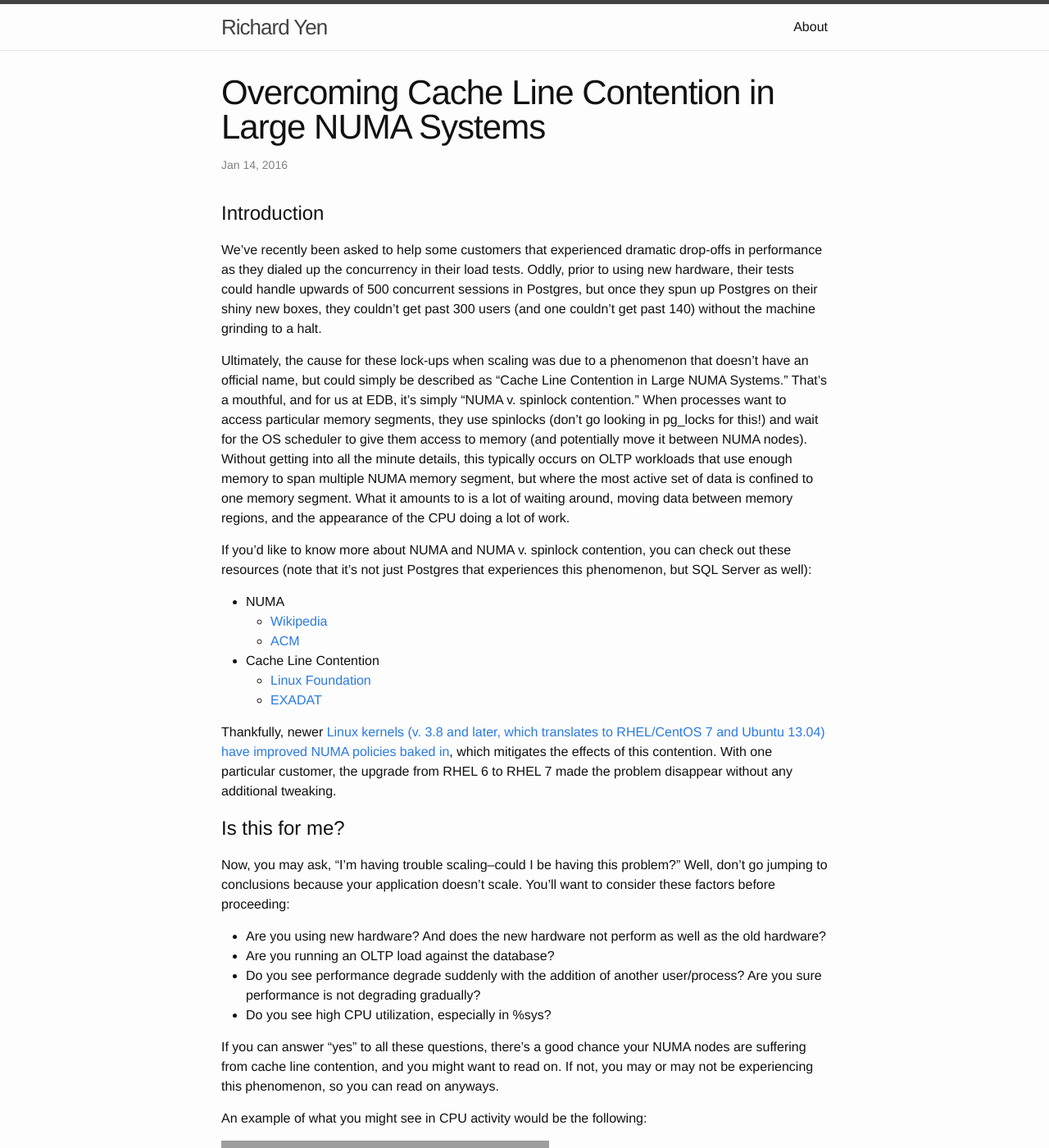
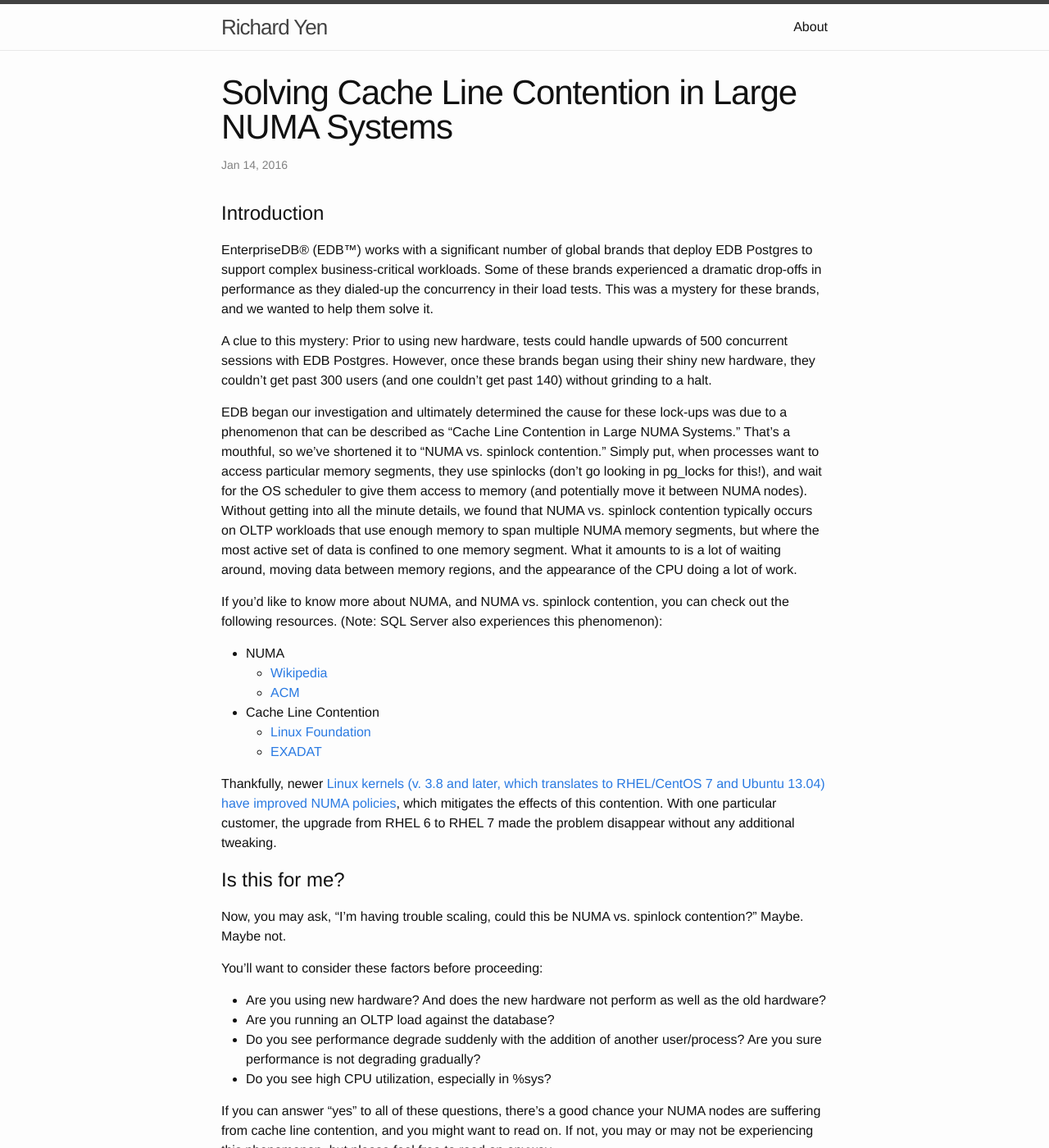
Before and after one commit to richyen/richyen.github.io, a Jekyll site: the page built from _posts/2016-01-14-numa_spinlocks_issue.markdown, in a window 1280 px wide and 1400 px high. Shown: the whole window at 82% size. Built offline with Jekyll 4.4.1, drawn with Linux system fonts in a browser that asks for light colours; some of the changed text lies outside the part shown; grey boxes are pictures that could not be loaded.

Commit message:
With R. Deger edits

```diff
--- a/_posts/2016-01-14-numa_spinlocks_issue.markdown
+++ b/_posts/2016-01-14-numa_spinlocks_issue.markdown
@@ -1,17 +1,19 @@
 ---
 layout: post
-title:  "Overcoming Cache Line Contention in Large NUMA Systems"
+title:  "Solving Cache Line Contention in Large NUMA Systems"
 date:   2016-01-14 13:01:09 -0800
 tags: NUMA CPU tuning cpuset linux PostgreSQL postgres performance scaling
 categories: postgres
 ---
 # Introduction
 
-We’ve recently been asked to help some  customers that experienced  dramatic drop-offs in performance as they dialed up the concurrency in their load tests.  Oddly, prior to using new hardware, their tests could handle upwards of 500 concurrent sessions in Postgres, but once they spun up Postgres on their shiny new boxes, they couldn’t get past 300 users (and one couldn’t get past 140) without the machine grinding to a halt.
+EnterpriseDB® (EDB™) works with a significant number of global brands that deploy EDB Postgres to support complex business-critical workloads. Some of these brands experienced a dramatic drop-offs in performance as they dialed-up the concurrency in their load tests.  This was a mystery for these brands, and we wanted to help them solve it.
 
-Ultimately, the cause for these lock-ups when scaling was due to a phenomenon that doesn’t have an official name, but could simply be described as “Cache Line Contention in Large NUMA Systems.”  That’s a mouthful, and for us at EDB, it’s simply “NUMA v. spinlock contention.”  When processes want to access particular memory segments, they use spinlocks (don’t go looking in pg_locks for this!) and wait for the OS scheduler to give them access to memory (and potentially move it between NUMA nodes).  Without getting into all the minute details, this typically occurs on OLTP workloads that use enough memory to span multiple NUMA memory segment, but where the most active set of data is confined to one memory segment.  What it amounts to is a lot of waiting around, moving data between memory regions, and the appearance of the CPU doing a lot of work.
+A clue to this mystery: Prior to using new hardware, tests could handle upwards of 500 concurrent sessions with EDB Postgres. However, once these brands began using their shiny new hardware, they couldn’t get past 300 users (and one couldn’t get past 140) without grinding to a halt.
 
-If you’d like to know more about NUMA and NUMA v. spinlock contention, you can check out these resources (note that it’s not just Postgres that experiences this phenomenon, but SQL Server as well):
+EDB began our investigation and ultimately determined the cause for these lock-ups was due to a phenomenon that can be described as “Cache Line Contention in Large NUMA Systems.” That’s a mouthful, so we’ve shortened it to “NUMA vs. spinlock contention.” Simply put, when processes want to access particular memory segments, they use spinlocks (don’t go looking in pg_locks for this!), and wait for the OS scheduler to give them access to memory (and potentially move it between NUMA nodes). Without getting into all the minute details, we found that NUMA vs. spinlock contention typically occurs on OLTP workloads that use enough memory to span multiple NUMA memory segments, but where the most active set of data is confined to one memory segment.  What it amounts to is a lot of waiting around, moving data between memory regions, and the appearance of the CPU doing a lot of work.
+
+If you’d like to know more about NUMA, and NUMA vs. spinlock contention, you can check out the following resources. (Note: SQL Server also experiences this phenomenon):
 
 - NUMA
   - [Wikipedia](https://en.wikipedia.org/wiki/Non-uniform_memory_access)
@@ -20,33 +22,35 @@
   - [Linux Foundation](https://events.linuxfoundation.org/sites/events/files/slides/linuxcon-2014-locking-final.pdf)
   - [EXADAT](http://exadat.co.uk/2015/03/21/diagnosing-spinlock-problems-by-doing-the-math/)
 
-Thankfully, newer [Linux kernels (v. 3.8 and later, which translates to RHEL/CentOS 7 and Ubuntu 13.04) have improved NUMA policies baked in](https://en.wikipedia.org/wiki/Non-uniform_memory_access#Software_support), which mitigates the effects of this contention.  With one particular customer, the upgrade from RHEL 6 to RHEL 7 made the problem disappear without any additional tweaking.
+Thankfully, newer [Linux kernels (v. 3.8 and later, which translates to RHEL/CentOS 7 and Ubuntu 13.04) have improved NUMA policies](https://en.wikipedia.org/wiki/Non-uniform_memory_access#Software_support), which mitigates the effects of this contention.  With one particular customer, the upgrade from RHEL 6 to RHEL 7 made the problem disappear without any additional tweaking.
 
 # Is this for me?
-Now, you may ask, “I’m having trouble scaling--could I be having this problem?”  Well, don’t go jumping to conclusions because your application doesn’t scale.  You’ll want to consider these factors before proceeding:
+Now, you may ask, “I’m having trouble scaling, could this be NUMA vs. spinlock contention?”  Maybe.  Maybe not.
+
+You’ll want to consider these factors before proceeding:
 
 - Are you using new hardware?  And does the new hardware not perform as well as the old hardware?
 - Are you running an OLTP load against the database?
 - Do you see performance degrade suddenly with the addition of another user/process?  Are you sure performance is not degrading gradually?
 - Do you see high CPU utilization, especially in %sys?
 
-If you can answer “yes” to all these questions, there’s a good chance your NUMA nodes are suffering from cache line contention, and you might want to read on.  If not, you may or may not be experiencing this phenomenon, so you can read on anyways.
+If you can answer “yes” to all of these questions, there’s a good chance your NUMA nodes are suffering from cache line contention, and you might want to read on.  If not, you may or may not be experiencing this phenomenon, but please feel free to read on anyway.
 
-An example of what you might see in CPU activity would be the following:
+An example of what you might see in CPU activity would be something like the following:
 
 ![CPU Graph](https://s3.amazonaws.com/f.cl.ly/items/2s471A443K3g2X2g3c1H/kronos.png?v=63ec9505)
 ![CPU Graph](https://s3.amazonaws.com/f.cl.ly/items/0y180s191m0j3L353G3b/kronos2.png?v=a273a6c1)
 ![CPU Graph](https://s3.amazonaws.com/f.cl.ly/items/3z2B3I0n3E2D0K3a340H/kronos3.png?v=f371aa8c)
 
 # Identifying the Culprit
-The way to tell for certain if your NUMA nodes are causing headaches for Postgres is by simply removing NUMA handling from your server.  If you limit your processing to one CPU socket, you won’t be passing data between memory regions, and therefore you won’t experience cache line contention.  How can you do this?  By creating a cpuset and running your Postgres server on that one cpuset.  That way, you’re running on one NUMA node, and all your data is confined to one memory region.  If you do this, and you see your performance reach desired/previous values, you can be certain that cache line contention is causing the performance hit, and it’s time to upgrade the OS or look for other ways to get around the NUMA v. spinlocks issue.
+The way to tell definitively if your NUMA nodes are causing headaches is to simply remove NUMA handling from your server. If you limit your processing to one CPU socket, you won’t be passing data between memory regions, and therefore you won’t experience cache line contention.  How can you do this?  By creating a cpuset and running your Postgres server on that one cpuset.  That way, you’re running on one NUMA node, and all your data is confined to one memory region.  If you do this, and you see your performance reach desired/previous values, you can be certain that cache line contention is causing the performance hit -- and it’s time to upgrade the OS or look for other ways to get around the NUMA v. spinlocks issue.
 
 ![The Plan](https://s3.amazonaws.com/f.cl.ly/items/1m0C0O301G1y2n2u0h2N/skitch.png?v=5e5a6d8a)
 
 _The Plan_
 
 # Setting up a cpuset
-The process by which you set up a single cpuset on a Linux system varies by distribution, but the following steps work for the general case, and applies to both Community Postgres and Postgres Plus Advanced Server:
+The process by which you set-up a single cpuset on a Linux system varies by distribution. The following steps work for the general case, and applies to both Community PostgreSQL and Postgres Plus Advanced Server:
 
 {% highlight bash %}
 # to see where the cpuset "home" directory is:
@@ -81,11 +85,15 @@
 
 *NOTE:* do not use `sysctl` or `service` or `/etc/init.d/` scripts to start Postgres--be sure to just use plain old pg_ctl to ensure that the server gets started on the cpuset you created.
 
-If this doesn’t work for you, you’ll need to do a bit of googling around for [cpusets](https://www.kernel.org/doc/Documentation/cgroups/cpusets.txt), or to find a way to limit all your Postgres processes to one CPU.
+If this doesn’t work for you, you’ll need to do a bit of Googling around for [cpusets](https://www.kernel.org/doc/Documentation/cgroups/cpusets.txt), or to find a way to limit all your Postgres processes to one CPU.
 
-Once you’ve set up the cpuset, and verified Postgres is running and you can log in, start up your application(s) and/or tests, and see if performance improves.  Watch the CPU graph to make sure that only a fraction of your processors are actually being utilized.  If you are able to achieve better performance, you can be certain that NUMA cache line contention is the cause for your earlier performance degradation.
+Once you’ve set up the cpuset and verified Postgres is running, and you can log in, start-up your application(s) and/or tests and see if performance improves.  Watch the CPU graph to make sure that only a fraction of your processors are actually being utilized. If you are able to achieve better performance, you can be quite certain that NUMA cache line contention is the cause for your earlier performance degradation.
 
-# The Fix
-From here, you will want to ensure that your [Linux kernel is up-to-date with the latest kernel-level NUMA-handling features](https://en.wikipedia.org/wiki/Non-uniform_memory_access#Software_support).  If upgrading your OS is not an option, you may want to look into other ways around the issue, which include creating a separate cpuset for each Postgres cluster/instance, limiting your real database connections to a safe level with a connection pooler (like pgbouncer), consider other hardware, or spread your data and workload across different servers. If you are stuck, feel free to contact EnterpriseDB Support, and we’d be happy to help.
+# The Mystery Solved
+From here, you will want to ensure that your [Linux kernel is up-to-date with the latest kernel-level NUMA-handling features](https://en.wikipedia.org/wiki/Non-uniform_memory_access#Software_support).  If upgrading your OS is not an option, you may want to look into other ways around the issue, such as:
+- Create a separate cpuset for each Postgres cluster/instance;
+- Limit your real database connections to a safe level with a connection pooler (like pgbouncer);
+- Consider other hardware;
+- Spread your data and workload across different servers.
 
-# Happy Trails!
+Want to learn more? Feel free to contact EnterpriseDB Support, and we’d be happy to help.
```
